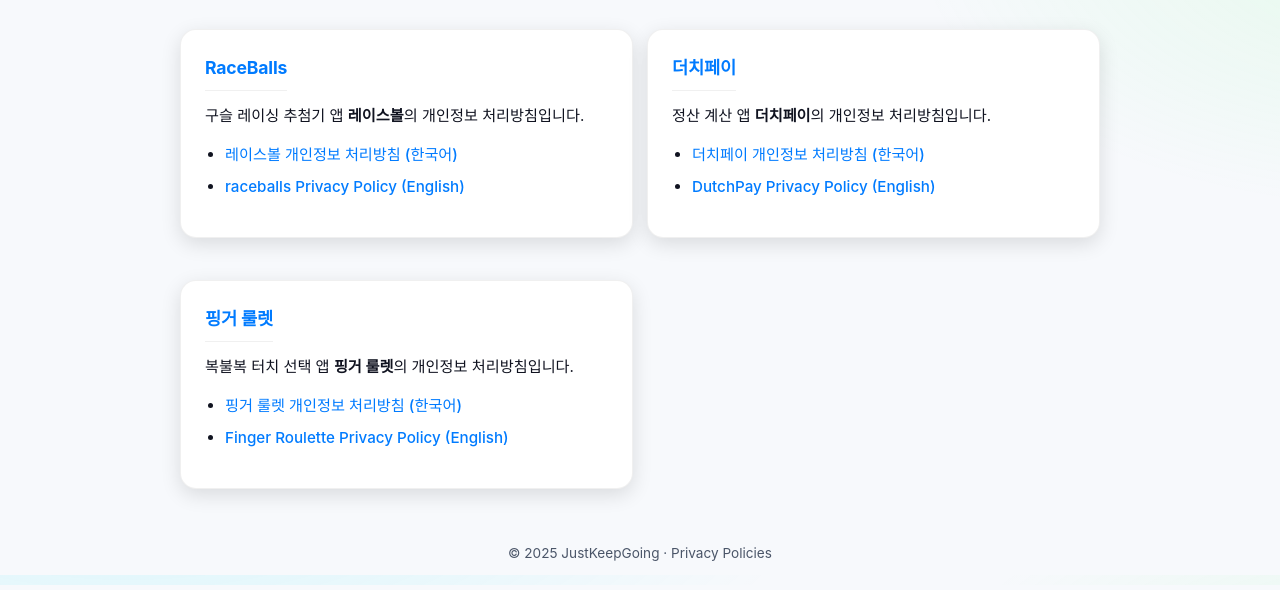
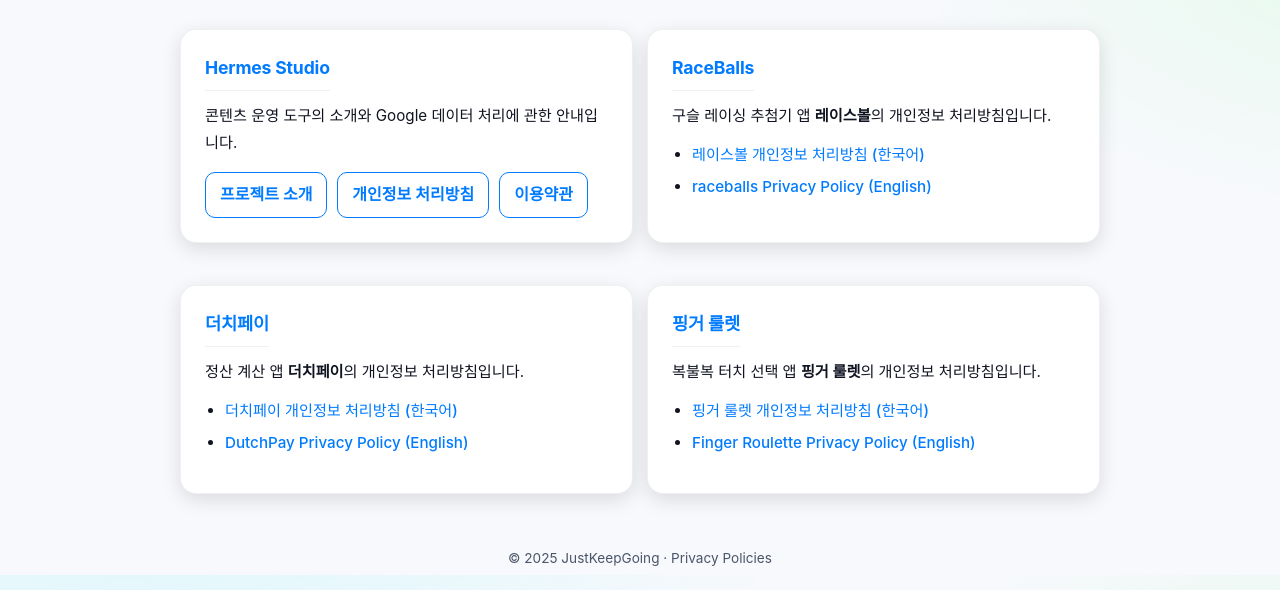
Before and after one commit to justkeepgoing-dev/justkeepgoing-dev.github.io, a plain HTML site: page privacy/index.html in a window 1280 px wide. Shown: the part 225-815 px from the top of the page. Drawn offline with Linux system fonts and the light colour scheme.

Commit message:
Link Hermes Studio pages in privacy directory

```diff
--- a/privacy/index.html
+++ b/privacy/index.html
@@ -18,6 +18,15 @@
     </section>
 
     <section class="grid">
+      <article class="card">
+        <h2>Hermes Studio</h2>
+        <p>콘텐츠 운영 도구의 소개와 Google 데이터 처리에 관한 안내입니다.</p>
+        <div class="site-button-group">
+          <a class="site-button" href="/hermes-studio/">프로젝트 소개</a>
+          <a class="site-button" href="/hermes-studio/privacy/">개인정보 처리방침</a>
+          <a class="site-button" href="/hermes-studio/terms/">이용약관</a>
+        </div>
+      </article>
       <article class="card">
         <h2>RaceBalls</h2>
         <p>구슬 레이싱 추첨기 앱 <strong>레이스볼</strong>의 개인정보 처리방침입니다.</p>
--- a/privacy/styles.css
+++ b/privacy/styles.css
@@ -67,3 +67,8 @@ footer{margin-top:40px; text-align:center; color:var(--muted); font-size:0.85rem
   transition: all 0.2s;
 }
 .lang-btn:hover { border-color: var(--accent1); text-decoration: none; }
+.site-button-group{display:flex;flex-wrap:wrap;gap:10px;margin-top:16px}
+.site-button{display:inline-flex;align-items:center;justify-content:center;min-height:44px;padding:9px 14px;background:var(--card);border:1px solid var(--accent1);border-radius:10px;color:var(--accent1);font-weight:600;text-decoration:none}
+.site-button:hover{background:var(--accent1);color:var(--bg);text-decoration:none}
+.site-button:focus-visible{outline:3px solid var(--accent2);outline-offset:3px}
+.site-return{margin:24px 0 12px}
```
Also changed, not shown: hermes-studio/index.html (+1 -1 lines), hermes-studio/privacy/index.html (+1 -1 lines), hermes-studio/terms/index.html (+1 -1 lines).
